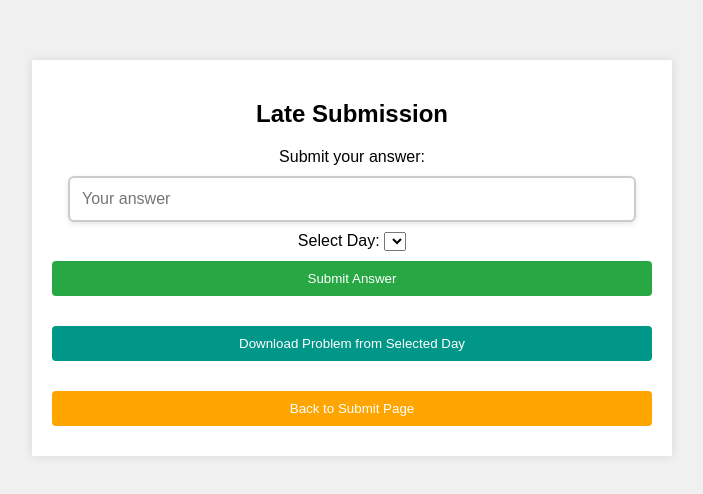
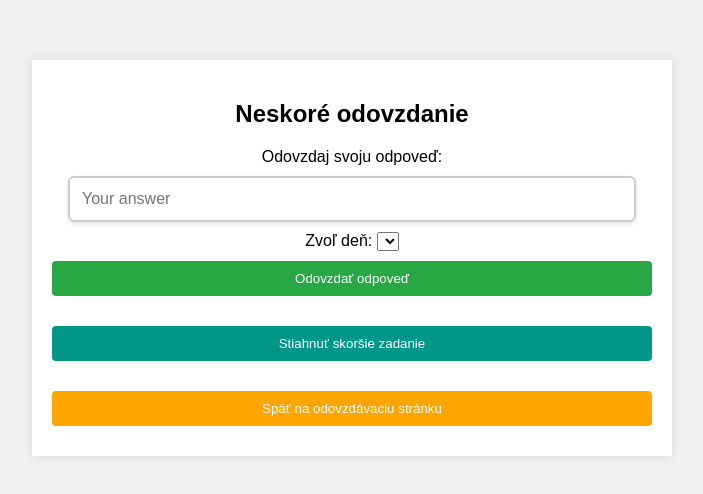
Before and after one commit to Vallanna/adventstranka, a plain HTML site: page late_submit.html in a window 1280 px wide. Shown: the part 142-636 px from the top of the page, without its empty margins (288-991 px from the left). Drawn offline with Linux system fonts and the light colour scheme.

Commit message:
Update late_submit.html

```diff
--- a/late_submit.html
+++ b/late_submit.html
@@ -10,26 +10,26 @@
 <body>
 
 <div class="container">
-    <h2>Late Submission</h2>
+    <h2>Neskoré odovzdanie</h2>
 
     <!-- Answer input -->
-    <label for="lateAnswer">Submit your answer:</label>
+    <label for="lateAnswer">Odovzdaj svoju odpoveď:</label>
     <input type="text" id="lateAnswer" placeholder="Your answer" required>
 
     <!-- Day selection -->
-    <label for="daySelect">Select Day:</label>
+    <label for="daySelect">Zvoľ deň:</label>
     <select id="daySelect">
         <!-- Options will be populated via JavaScript -->
     </select>
 
     <!-- Submit button -->
-    <button id="submitLateAnswerBtn" class="button">Submit Answer</button>
+    <button id="submitLateAnswerBtn" class="button">Odovzdať odpoveď</button>
 
     <!-- Download button -->
-    <button id="downloadLateProblemBtn" class="button" style="margin-top: 20px;">Download Problem from Selected Day</button>
+    <button id="downloadLateProblemBtn" class="button" style="margin-top: 20px;">Stiahnuť skoršie zadanie</button>
 
     <!-- Button to go back to the submit page -->
-    <button onclick="window.location.href='problem.html'" class="button" style="margin-top: 20px;" id="backToSubmitBtn">Back to Submit Page</button>
+    <button onclick="window.location.href='problem.html'" class="button" style="margin-top: 20px;" id="backToSubmitBtn">Späť na odovzdávaciu stránku</button>
 </div>
 
 <script src="late_submit.js"></script>
```
